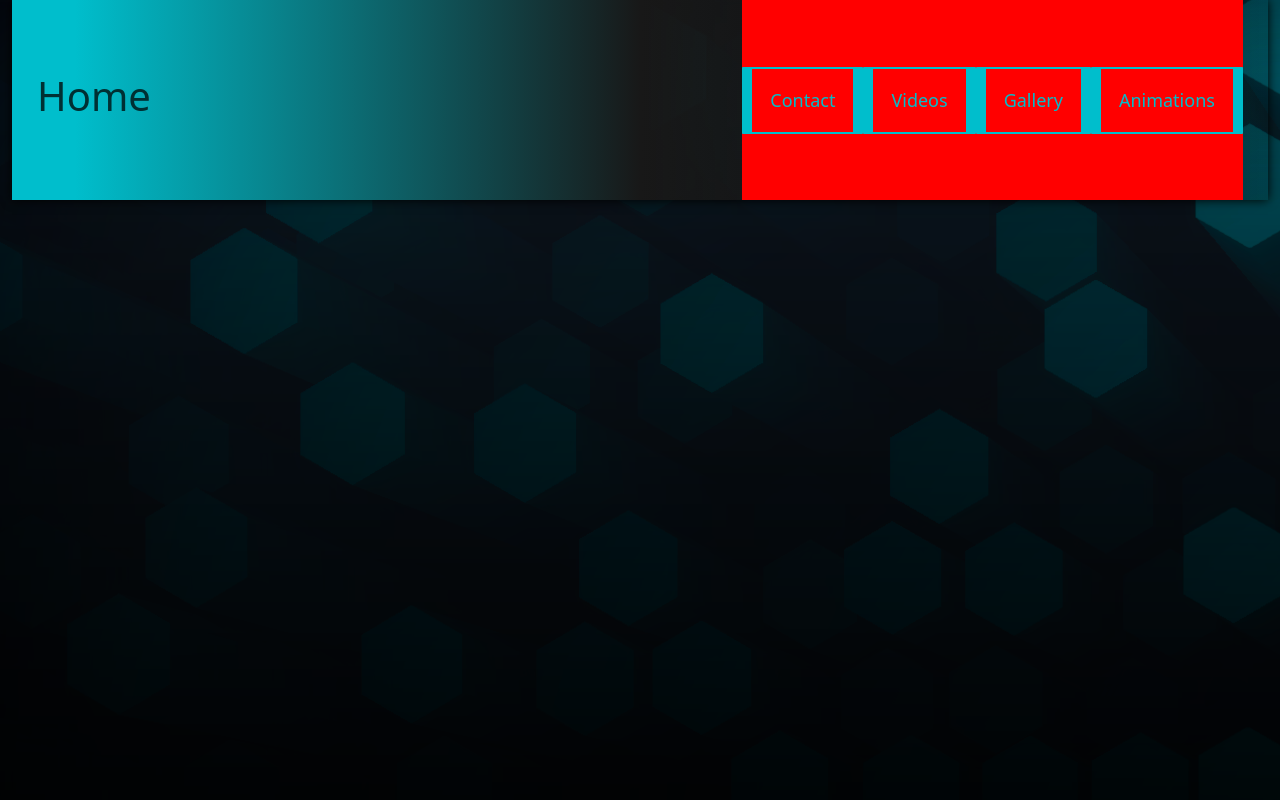
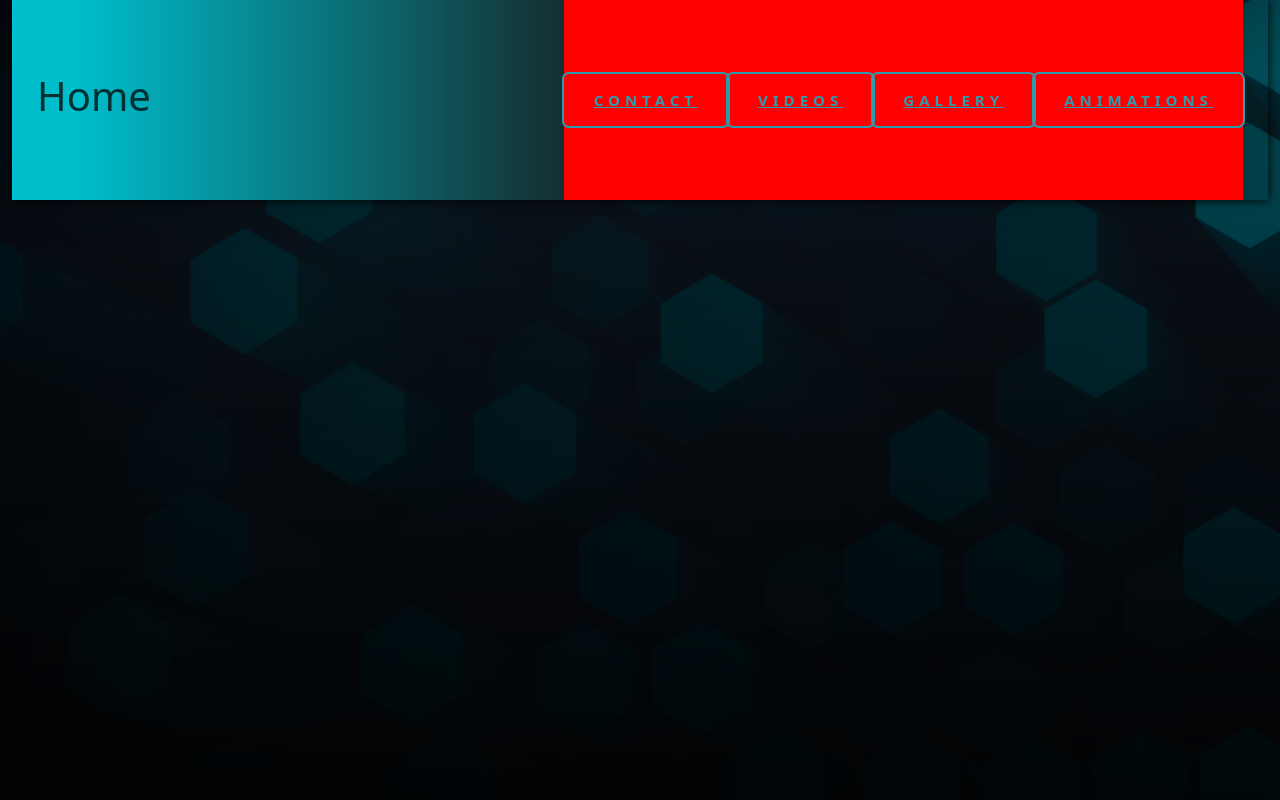
Before and after one commit to dawidtrix/WebDevExercise2, a website: page index.html in a window 1280 px wide. Shown: the top 800 px of the page. Drawn offline with nearby package versions, Linux system fonts and the light colour scheme.

Commit message:
feat: buttons

```diff
--- a/StylesEx2/style2.scss
+++ b/StylesEx2/style2.scss
@@ -67,33 +67,44 @@ nav {
 }
 
 .MenuButton {
-    border-style: solid;
-    padding: 1em;
-    border-width: 2px 2px;
-    border-left-width: 10px;
-    border-right-width: 10px;
-    color: $blue4;
-    text-decoration: none;
-    font-size: large;
-    border-radius: 1px;
-}
+    padding: 1em 2em;
+    border: none;
+    border-radius: 5px;
+    font-weight: bold;
+    letter-spacing: 5px;
+    text-transform: uppercase;
+    cursor: pointer;
+    color: #2c9caf;
+    transition: all 1000ms;
+    font-size: 15px;
+    position: relative;
+    overflow: hidden;
+    outline: 2px solid #2c9caf;
+  }
 
-.MenuButton:hover {
-    border-style: solid;
-    padding: 10px;
-    border-width: 2px 2px;
-    border-left-width: 10px;
-    border-right-width: 10px;
-    color: $blue6;
-    text-decoration: none;
-    font-size: large;
-    border-radius: 1px;
-    box-shadow: 2px 2px 2px black;
-    animation-name: example;
-    animation-duration: 0.2s;
-    animation-timing-function: ease-in-out;
-    animation-fill-mode: forwards;
-}
+  .MenuButton:hover {
+    color: #ffffff;
+    transform: scale(1.1);
+    outline: 2px solid #70bdca;
+    box-shadow: 4px 5px 17px -4px #268391;
+  }
+
+  .MenuButton::before {
+    content: "";
+    position: absolute;
+    left: -50px;
+    top: 0;
+    width: 0;
+    height: 100%;
+    background-color: #2c9caf;
+    transform: skewX(45deg);
+    z-index: -1;
+    transition: width 1000ms;
+  }
+
+  .MenuButton:hover::before {
+    width: 250%;
+  }
 
 @keyframes example {
     0% {background: $grey0;}
```
Also changed, not shown: StylesEx2/style2.css, 1 other file.
